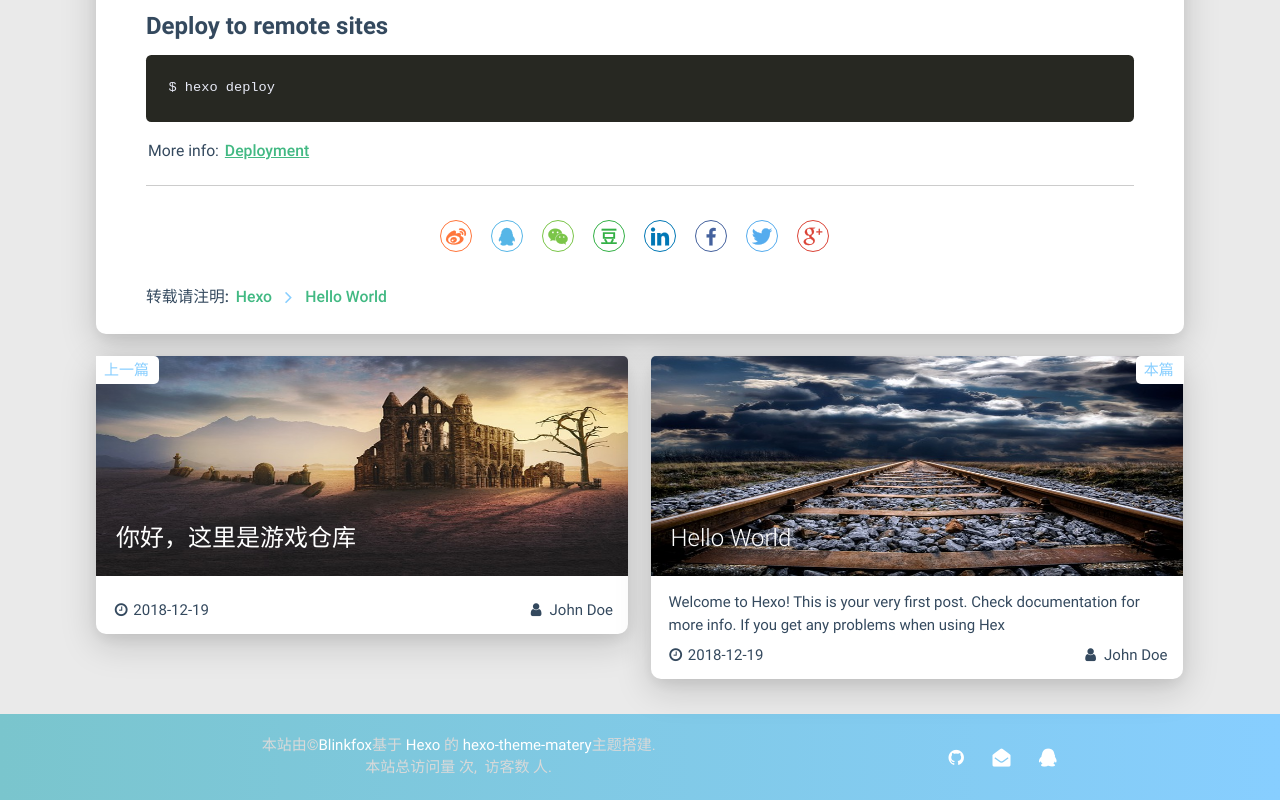
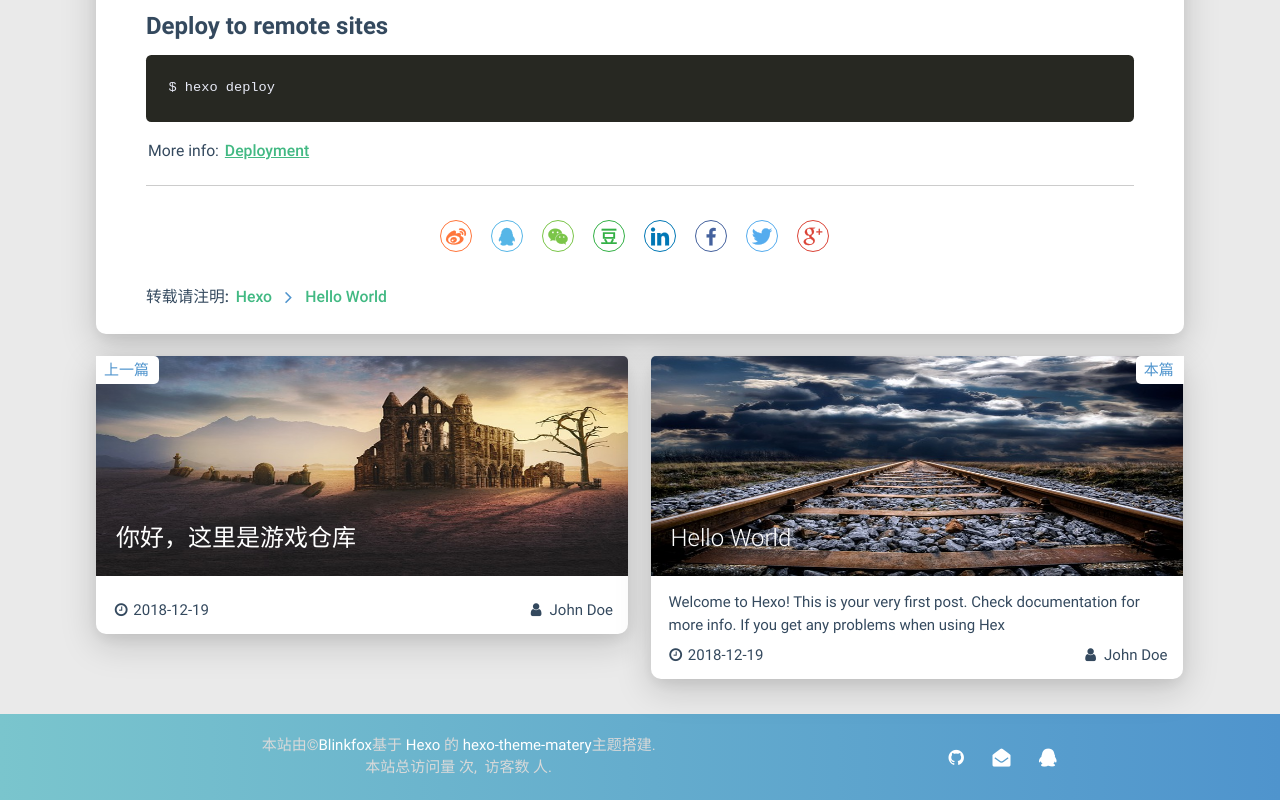
Before and after one commit to Young48/Young48.github.io, a plain HTML site: page 2018/12/19/hello-world/index.html in a window 1280 px wide. Shown: the part 1078-1878 px from the top of the page. Drawn offline with Linux system fonts and the light colour scheme; some packages are replaced by stand-ins of ours; a script that the page names is missing.

Commit message:
Site updated: 2019-01-18 20:54:56

```diff
--- a/css/matery.css
+++ b/css/matery.css
@@ -162,11 +162,11 @@ mark {
 }
 
 .bg-color {
-    background-image: linear-gradient(to right, #7AC5CD 0%, #87CEFF 100%);
+    background-image: linear-gradient(to right, #7AC5CD 0%, #4F94CD 100%);
 }
 
 .text-color {
-    color: #87CEFF !important;
+    color: #4F94CD !important;
 }
 
 /*头部导航栏样式*/
```
Also changed, not shown: 1 other file.
